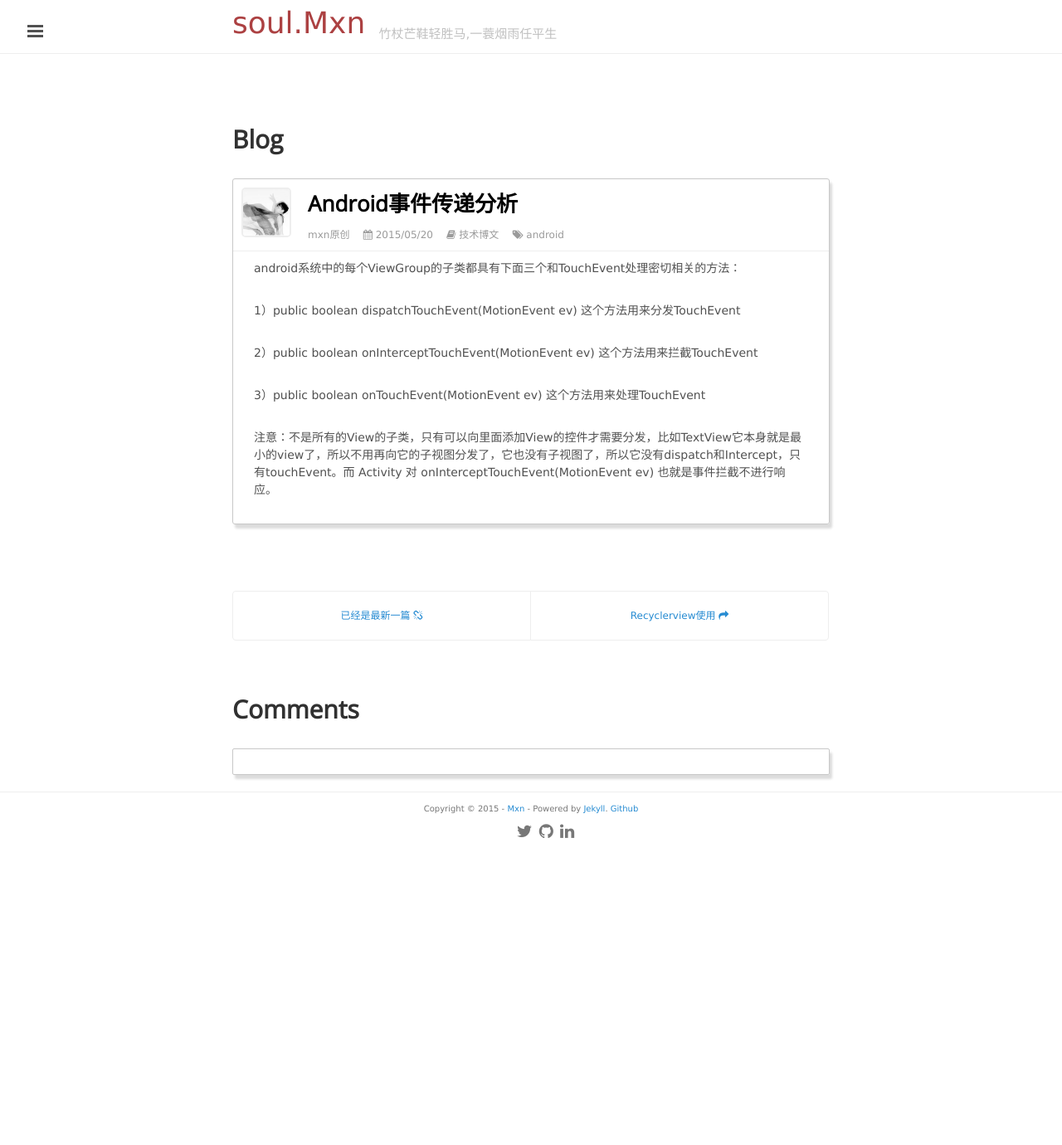
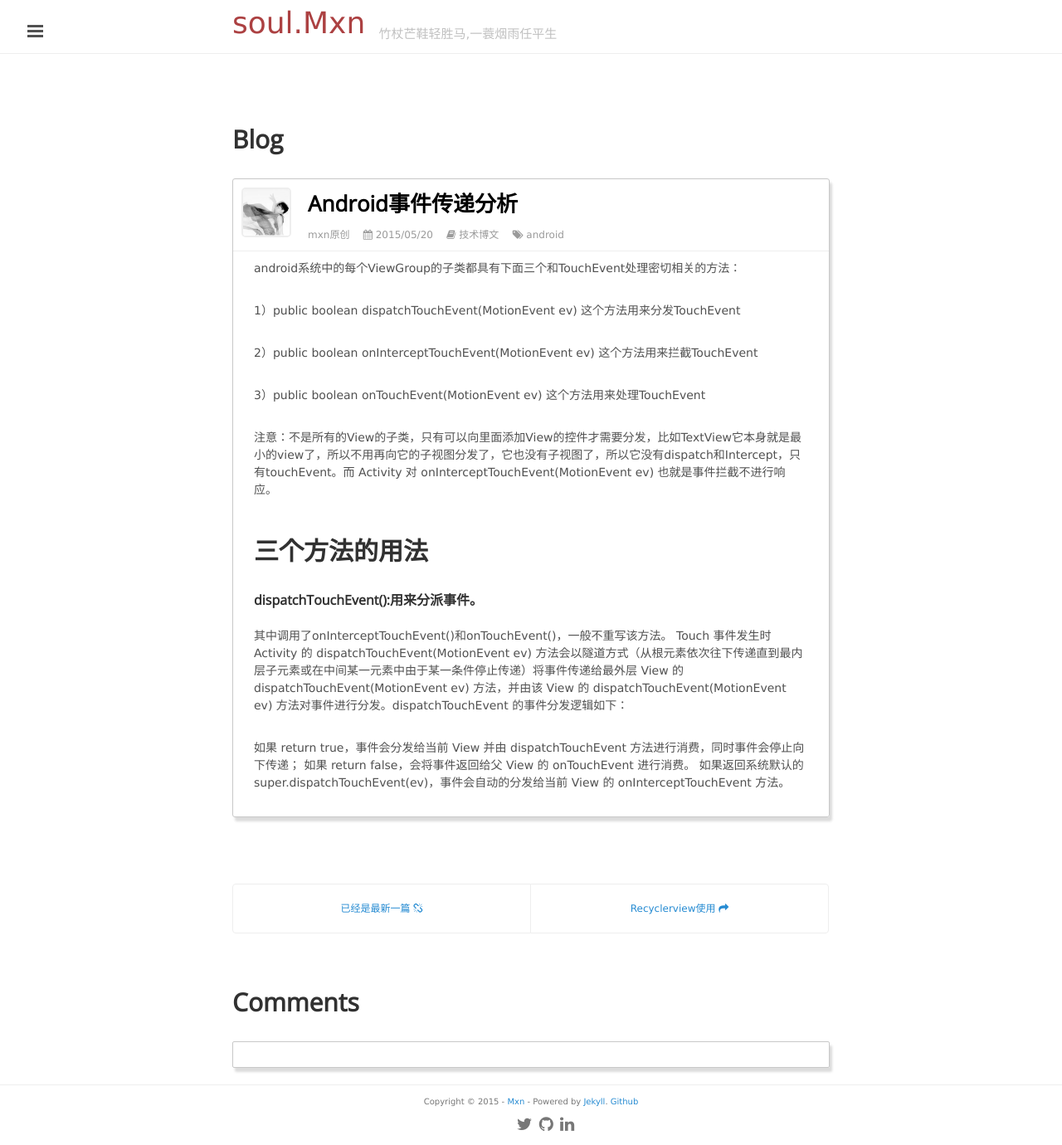
Before and after one commit to mxn21/mxn21.github.io, a Jekyll site: the page built from _posts/2015-5-20-android事件传递分析.md, in a window 1280 px wide. Shown: the whole page at 83% size. Built offline with Jekyll 4.4.1, drawn with Linux system fonts in a browser that asks for light colours; Markdown is read by kramdown in place of the engine named in the settings; comment, search, counter and statistics services are not loaded; before the commit the page ends 1027 px from its top, so only the background shows below that.

Commit message:
Update 2015-5-20-android事件传递分析.md

```diff
--- a/_posts/2015-5-20-android事件传递分析.md
+++ b/_posts/2015-5-20-android事件传递分析.md
@@ -15,3 +15,13 @@
 3）public boolean onTouchEvent(MotionEvent ev)                 这个方法用来处理TouchEvent
 
 注意：不是所有的View的子类，只有可以向里面添加View的控件才需要分发，比如TextView它本身就是最小的view了，所以不用再向它的子视图分发了，它也没有子视图了，所以它没有dispatch和Intercept，只有touchEvent。而 Activity 对 onInterceptTouchEvent(MotionEvent ev) 也就是事件拦截不进行响应。
+
+
+##三个方法的用法
+####dispatchTouchEvent():用来分派事件。
+其中调用了onInterceptTouchEvent()和onTouchEvent()，一般不重写该方法。
+Touch 事件发生时 Activity 的 dispatchTouchEvent(MotionEvent ev) 方法会以隧道方式（从根元素依次往下传递直到最内层子元素或在中间某一元素中由于某一条件停止传递）将事件传递给最外层 View 的 dispatchTouchEvent(MotionEvent ev) 方法，并由该 View 的 dispatchTouchEvent(MotionEvent ev) 方法对事件进行分发。dispatchTouchEvent 的事件分发逻辑如下：
+
+如果 return true，事件会分发给当前 View 并由 dispatchTouchEvent 方法进行消费，同时事件会停止向下传递；
+如果 return false，会将事件返回给父 View 的  onTouchEvent 进行消费。
+如果返回系统默认的 super.dispatchTouchEvent(ev)，事件会自动的分发给当前 View 的 onInterceptTouchEvent 方法。
```
